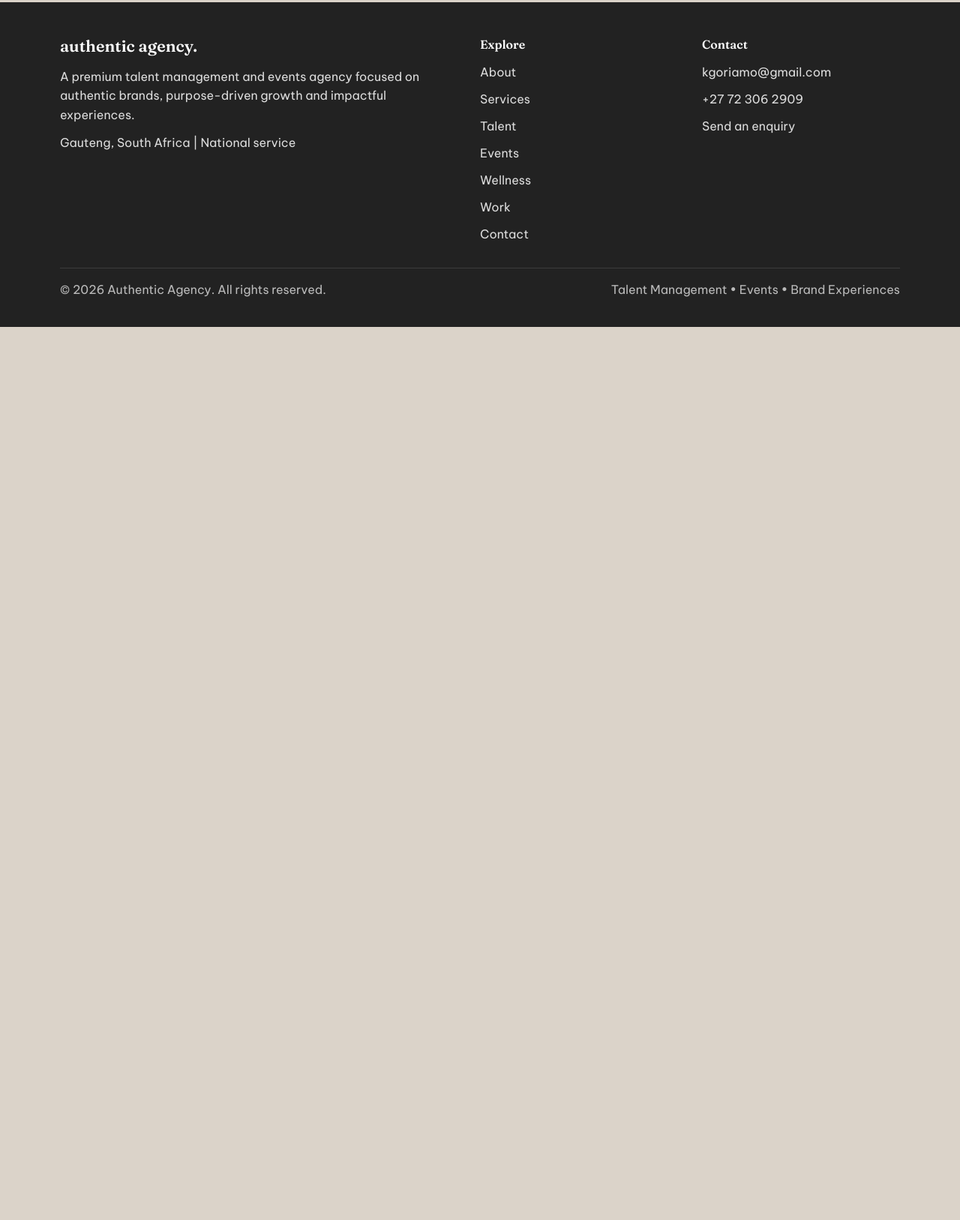
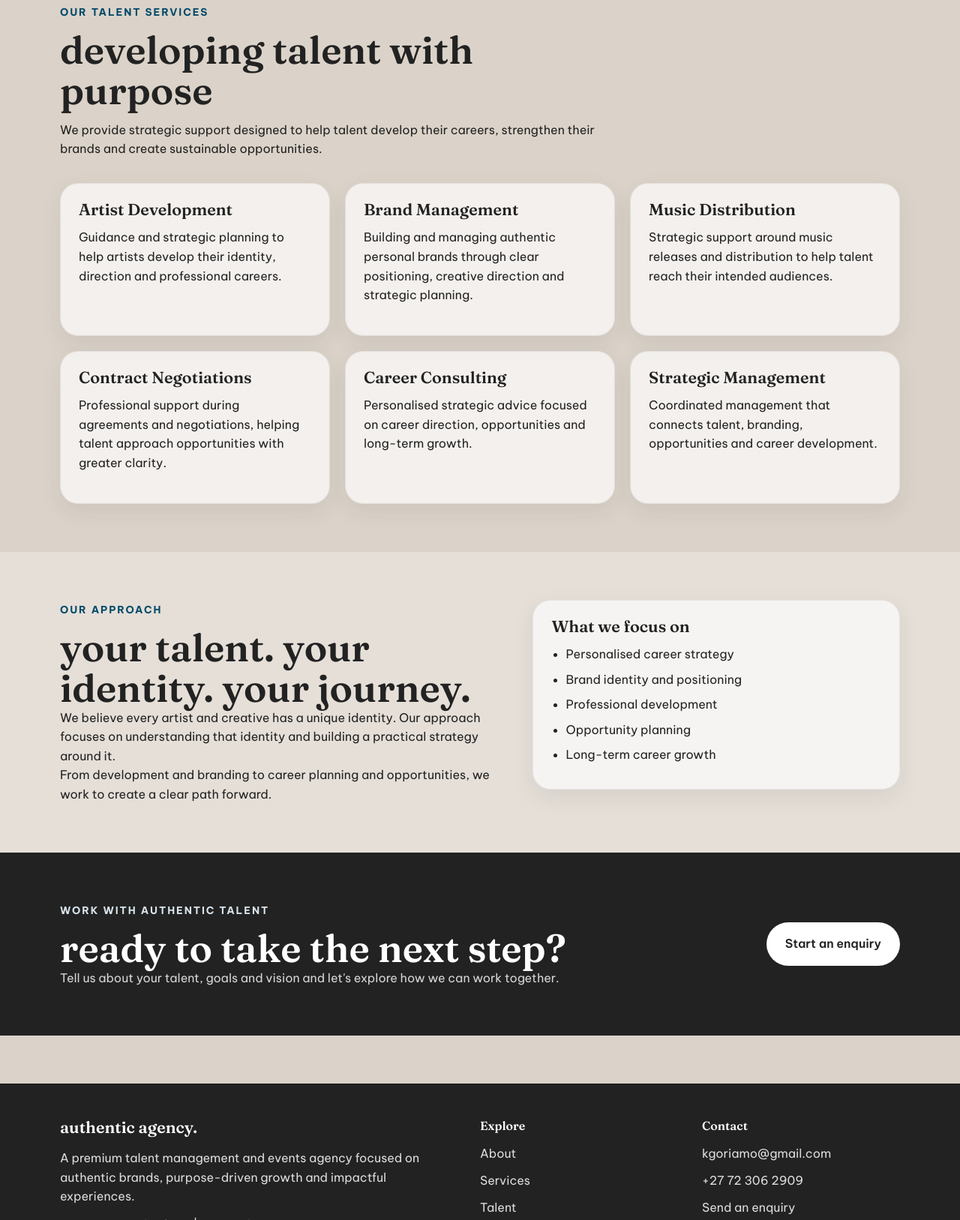
Before and after one commit to Smallboy08/AUTHENTIC-AGENCY1, a plain HTML site: page Talent.html in a window 1280 px wide. Shown: the part 412-2039 px from the top of the page at 75% size. Before the commit the page ends 848 px from the top, so only its background shows below. Drawn offline with Linux system fonts and the light colour scheme.

Commit message:
Update Talent.html

```diff
--- a/Talent.html
+++ b/Talent.html
@@ -3,80 +3,415 @@
 <head>
   <meta charset="UTF-8">
   <meta name="viewport" content="width=device-width, initial-scale=1.0">
+
   <title>Talent Management | Authentic Agency</title>
-  <meta name="description" content="Artist development, brand management, music distribution, contract negotiations and strategic career consulting.">
+
+  <meta
+    name="description"
+    content="Artist development, brand management, music distribution, contract negotiations and strategic career consulting."
+  >
+
   <link rel="icon" href="favicon.svg" type="image/svg+xml">
-  <link href="https://fonts.googleapis.com/css2?family=Be+Vietnam+Pro:wght@400;500;600;700&family=Fraunces:opsz,wght@9..144,500;9..144,600&display=swap" rel="stylesheet">
+
+  <link
+    href="https://fonts.googleapis.com/css2?family=Be+Vietnam+Pro:wght@400;500;600;700&family=Fraunces:opsz,wght@9..144,500;9..144,600&display=swap"
+    rel="stylesheet"
+  >
+
   <link rel="stylesheet" href="css/styles.css">
 </head>
+
 <body>
+
   <a class="skip-link" href="#main">Skip to content</a>
 
+  <!-- HEADER -->
   <header class="site-header">
+
     <div class="container header-inner">
-      <a href="index.html" class="brand">authentic <strong>agency.</strong></a>
-      <button class="nav-toggle" aria-controls="site-nav" aria-expanded="false">Menu</button>
-      <nav class="site-nav" id="site-nav" aria-label="Main navigation">
+
+      <a href="index.html" class="brand">
+        <img
+          src="assets/images/logo/logo-wellness-transparent.png"
+          alt="Authentic Wellness"
+          class="brand-logo"
+        >
+      </a>
+
+      <button
+        class="nav-toggle"
+        aria-controls="site-nav"
+        aria-expanded="false">
+        Menu
+      </button>
+
+      <nav
+        class="site-nav"
+        id="site-nav"
+        aria-label="Main navigation">
+
         <ul class="menu">
+
           <li><a href="index.html">Home</a></li>
-          <li><a href="about.html">About</a></li>
-          <li><a href="services.html">Services</a></li>
-          <li><a href="talent.html">Talent</a></li>
-          <li><a href="events.html">Events</a></li>
-          <li><a href="wellness.html">Wellness</a></li>
-          <li><a href="portfolio.html">Work</a></li>
-          <li><a href="contact.html">Contact</a></li>
+          <li><a href="About.html">About</a></li>
+          <li><a href="Services.html">Services</a></li>
+          <li><a href="Talent.html">Talent</a></li>
+          <li><a href="Events.html">Events</a></li>
+          <li><a href="Wellness.html">Wellness</a></li>
+          <li><a href="Portfolio.html">Work</a></li>
+          <li><a href="Contact.html">Contact</a></li>
+
         </ul>
+
       </nav>
+
     </div>
+
   </header>
 
+
+  <!-- MAIN -->
   <main id="main">
+
     <section class="page-hero">
+
       <div class="container">
-        <span class="kicker">Authentic Talent Management</span>
-        <h1>talent management.</h1>
-        <p>Artist development, brand management, music distribution, contract negotiations and strategic career consulting.</p>
+
+        <span class="kicker">
+          Authentic Talent Management
+        </span>
+
+        <h1>
+          talent management.
+        </h1>
+
+        <p>
+          Artist development, brand management, music distribution,
+          contract negotiations and strategic career consulting.
+        </p>
+
       </div>
+
     </section>
+
+
+    <section class="section">
+
+      <div class="container">
+
+        <div class="section-head">
+
+          <span class="kicker">
+            Our talent services
+          </span>
+
+          <h2>
+            developing talent with purpose
+          </h2>
+
+          <p>
+            We provide strategic support designed to help talent
+            develop their careers, strengthen their brands and
+            create sustainable opportunities.
+          </p>
+
+        </div>
+
+
+        <div class="grid-3">
+
+          <article class="card">
+
+            <h3>
+              Artist Development
+            </h3>
+
+            <p>
+              Guidance and strategic planning to help artists
+              develop their identity, direction and professional
+              careers.
+            </p>
+
+          </article>
+
+
+          <article class="card">
+
+            <h3>
+              Brand Management
+            </h3>
+
+            <p>
+              Building and managing authentic personal brands
+              through clear positioning, creative direction and
+              strategic planning.
+            </p>
+
+          </article>
+
+
+          <article class="card">
+
+            <h3>
+              Music Distribution
+            </h3>
+
+            <p>
+              Strategic support around music releases and
+              distribution to help talent reach their intended
+              audiences.
+            </p>
+
+          </article>
+
+
+          <article class="card">
+
+            <h3>
+              Contract Negotiations
+            </h3>
+
+            <p>
+              Professional support during agreements and
+              negotiations, helping talent approach opportunities
+              with greater clarity.
+            </p>
+
+          </article>
+
+
+          <article class="card">
+
+            <h3>
+              Career Consulting
+            </h3>
+
+            <p>
+              Personalised strategic advice focused on career
+              direction, opportunities and long-term growth.
+            </p>
+
+          </article>
+
+
+          <article class="card">
+
+            <h3>
+              Strategic Management
+            </h3>
+
+            <p>
+              Coordinated management that connects talent,
+              branding, opportunities and career development.
+            </p>
+
+          </article>
+
+        </div>
+
+      </div>
+
+    </section>
+
+
+    <section class="section section-alt">
+
+      <div class="container split">
+
+        <div>
+
+          <span class="kicker">
+            Our approach
+          </span>
+
+          <h2>
+            your talent. your identity. your journey.
+          </h2>
+
+          <p>
+            We believe every artist and creative has a unique
+            identity. Our approach focuses on understanding that
+            identity and building a practical strategy around it.
+          </p>
+
+          <p>
+            From development and branding to career planning and
+            opportunities, we work to create a clear path forward.
+          </p>
+
+        </div>
+
+
+        <div class="card">
+
+          <h3>
+            What we focus on
+          </h3>
+
+          <ul class="list">
+
+            <li>
+              Personalised career strategy
+            </li>
+
+            <li>
+              Brand identity and positioning
+            </li>
+
+            <li>
+              Professional development
+            </li>
+
+            <li>
+              Opportunity planning
+            </li>
+
+            <li>
+              Long-term career growth
+            </li>
+
+          </ul>
+
+        </div>
+
+      </div>
+
+    </section>
+
+
+    <section class="section section-dark">
+
+      <div class="container cta-panel">
+
+        <div>
+
+          <span class="kicker light">
+            Work with Authentic Talent
+          </span>
+
+          <h2>
+            ready to take the next step?
+          </h2>
+
+          <p>
+            Tell us about your talent, goals and vision and let's
+            explore how we can work together.
+          </p>
+
+        </div>
+
+        <a
+          class="btn btn-light"
+          href="Contact.html">
+          Start an enquiry
+        </a>
+
+      </div>
+
+    </section>
+
   </main>
 
+
+  <!-- FOOTER -->
   <footer class="site-footer">
+
     <div class="container">
+
       <div class="footer-grid">
+
         <div>
-          <h3>authentic agency.</h3>
-          <p>A premium talent management and events agency focused on authentic brands, purpose-driven growth and impactful experiences.</p>
-          <p>Gauteng, South Africa | National service</p>
+
+          <h3>
+            authentic agency.
+          </h3>
+
+          <p>
+            A premium talent management and events agency focused on
+            authentic brands, purpose-driven growth and impactful
+            experiences.
+          </p>
+
+          <p>
+            Gauteng, South Africa | National service
+          </p>
+
         </div>
+
+
         <div>
-          <h4>Explore</h4>
+
+          <h4>
+            Explore
+          </h4>
+
           <ul class="footer-list">
-            <li><a href="about.html">About</a></li>
-            <li><a href="services.html">Services</a></li>
-            <li><a href="talent.html">Talent</a></li>
-            <li><a href="events.html">Events</a></li>
-            <li><a href="wellness.html">Wellness</a></li>
-            <li><a href="portfolio.html">Work</a></li>
-            <li><a href="contact.html">Contact</a></li>
+
+            <li><a href="About.html">About</a></li>
+            <li><a href="Services.html">Services</a></li>
+            <li><a href="Talent.html">Talent</a></li>
+            <li><a href="Events.html">Events</a></li>
+            <li><a href="Wellness.html">Wellness</a></li>
+            <li><a href="Portfolio.html">Work</a></li>
+            <li><a href="Contact.html">Contact</a></li>
+
           </ul>
+
         </div>
+
+
         <div>
-          <h4>Contact</h4>
+
+          <h4>
+            Contact
+          </h4>
+
           <ul class="footer-list">
-            <li><a href="mailto:kgoriamo@gmail.com">kgoriamo@gmail.com</a></li>
-            <li><a href="tel:+27723062909">+27 72 306 2909</a></li>
-            <li><a href="contact.html">Send an enquiry</a></li>
+
+            <li>
+              <a href="mailto:kgoriamo@gmail.com">
+                kgoriamo@gmail.com
+              </a>
+            </li>
+
+            <li>
+              <a href="tel:+27723062909">
+                +27 72 306 2909
+              </a>
+            </li>
+
+            <li>
+              <a href="Contact.html">
+                Send an enquiry
+              </a>
+            </li>
+
           </ul>
+
         </div>
+
       </div>
+
+
       <div class="footer-bottom">
-        <p>© <span id="year"></span> Authentic Agency. All rights reserved.</p>
-        <p>Talent Management • Events • Brand Experiences</p>
+
+        <p>
+          © <span id="year"></span> Authentic Agency.
+          All rights reserved.
+        </p>
+
+        <p>
+          Talent Management • Events • Brand Experiences
+        </p>
+
       </div>
+
     </div>
+
   </footer>
 
+
   <script src="js/main.js"></script>
+
 </body>
 </html>
```
